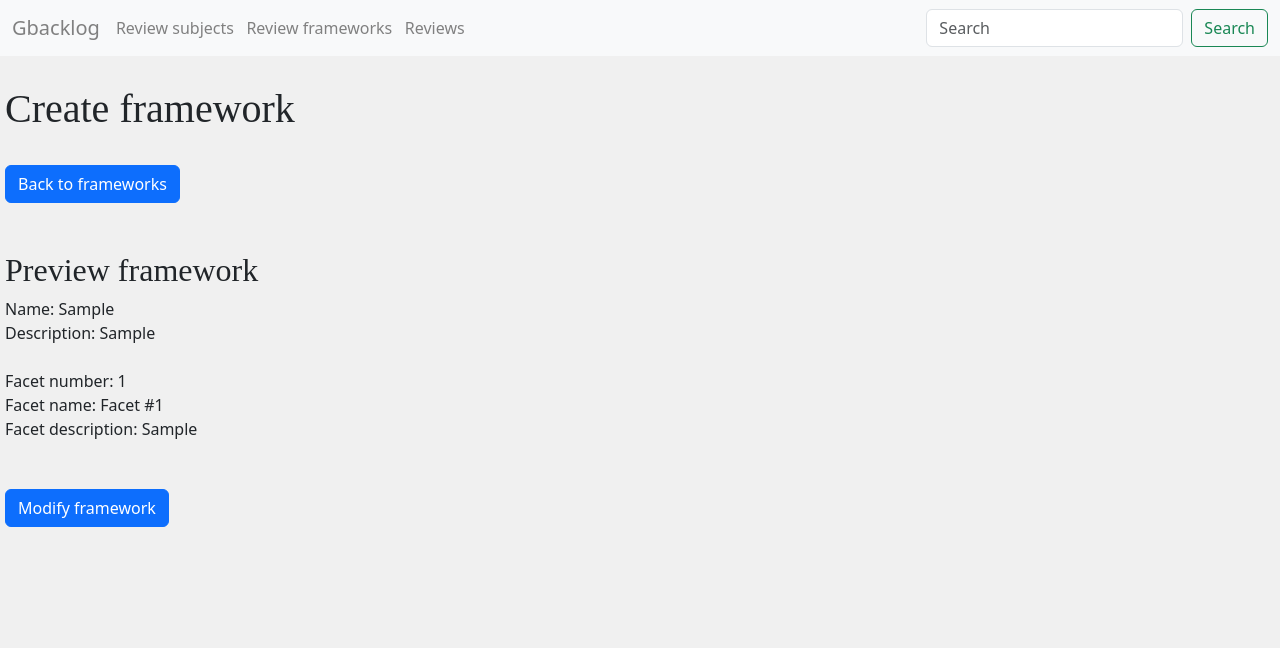
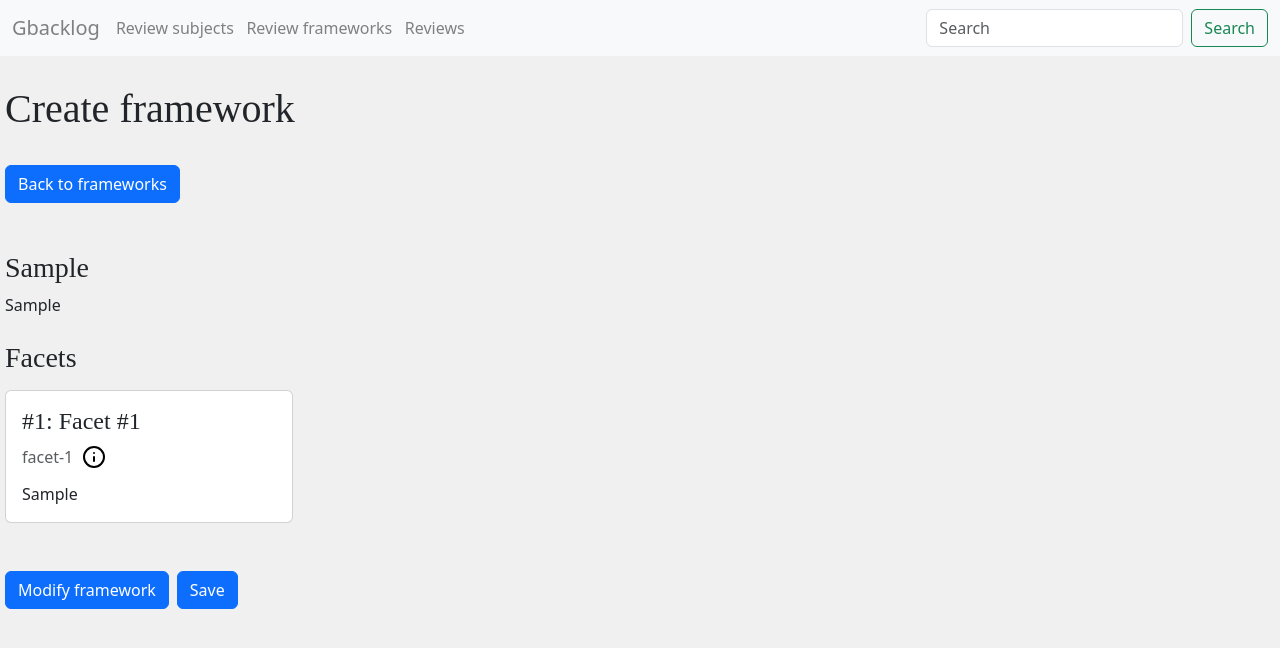
Before and after one commit to tomaslinden/gbacklog_ui, a React (Vite) app: page /createFramework in a window 1280 px wide. Both pictures are taken after typing "Sample", "Sample", "Sample" into the empty fields and a click on the button "Preview framework". Shown: the top 648 px of the page. Built offline with nearby package versions, Linux system fonts and the light colour scheme.

Commit message:
Style preview framework page
Rename FramworkView to FrameworkPreview

```diff
--- a/package.json
+++ b/package.json
@@ -26,7 +26,9 @@
     "axios": "^1.7.4",
     "bootstrap": "^5.3.3",
     "react": "^18.3.1",
+    "react-bootstrap": "^2.10.4",
     "react-dom": "^18.3.1",
+    "react-feather": "^2.0.10",
     "react-router-dom": "^6.26.1"
   },
   "devDependencies": {
--- a/src/App.css
+++ b/src/App.css
@@ -8,6 +8,6 @@
   color: gray;
 }
 
-h1, h2 {
+h1, h2, h3, h4, h5, h6 {
   font-family: serif;
 }
--- /dev/null
+++ b/src/components/common/ConfirmationAlert.jsx
@@ -0,0 +1,11 @@
+export const ConfirmationAlert = ({
+    title, subtitle, affirmativeText, handleAffermative, cancelText, handleCancel,
+}) => (
+    <div className="alert alert-warning alert-dismissible fade show mt-4" role="alert">
+        <div><strong>{title}</strong></div>
+        {subtitle && <div>{subtitle}</div>}
+        <button type="button" className="btn btn-warning mt-3" onClick={handleAffermative}>{affirmativeText}</button>
+        <button type="button" className="btn btn-primary mt-3 ms-2" onClick={handleCancel}>{cancelText}</button>
+        <button type="button" className="btn-close" data-bs-dismiss="alert" aria-label="Close" onClick={handleCancel}></button>
+    </div>
+);
--- a/src/components/frameworks/FrameworkCreate.jsx
+++ b/src/components/frameworks/FrameworkCreate.jsx
@@ -1,7 +1,7 @@
 import { useState } from 'react'
 import { Link } from 'react-router-dom';
 import FrameworkCreateForm from './FrameworkCreateForm'
-import FrameworkView from './FrameworkView'
+import FrameworkPreview from './FrameworkPreview'
 
 const FrameworkCreate = ({ frameworkService, mode }) => {
 
@@ -10,8 +10,6 @@ const FrameworkCreate = ({ frameworkService, mode }) => {
     const [frameworkDescription, setFrameworkDescription] = useState('')
     const [facets, setFacets] = useState([])
 
-    console.log('FrameworkCreate props', frameworkName, frameworkDescription, facets)
-
     return (<>
         <h1>Create framework</h1>
 
@@ -19,7 +17,7 @@ const FrameworkCreate = ({ frameworkService, mode }) => {
             <button type='button' className='btn btn-primary mt-4'>Back to frameworks</button>
         </Link>
 
-        {isPreview && <FrameworkView {...{ frameworkName, frameworkDescription, facets, setIsPreview }} />}
+        {isPreview && <FrameworkPreview {...{ frameworkService, frameworkName, frameworkDescription, facets, setIsPreview }} />}
 
         {!isPreview && <FrameworkCreateForm {...{
             frameworkService,
--- a/src/components/frameworks/FrameworkCreateForm.jsx
+++ b/src/components/frameworks/FrameworkCreateForm.jsx
@@ -7,7 +7,7 @@ const trimAndRemoveDuplicateWhitespace = oldString => {
 }
 
 const formFacetHandleFromName = name => {
-    let handle = structuredClone(name)
+    let handle = structuredClone(name).toLowerCase()
     handle = trimAndRemoveDuplicateWhitespace(handle)
     handle = handle.replace(/\s+/g,'-')
     handle = handle.replace(/[^0-9a-z\-]/gi, '')
@@ -235,6 +235,7 @@ const FrameworkCreateForm = ({
                             />
                             <div id='frameworkNameHelp' className='form-text'>A human-friendly name for facet #{index + 1}</div>
                         </div>
+                        {/* Todo: make handles editable (along with a "generate" button) */}
                         <div className='mb-4 col-md-4 mt-2'>
                             <label htmlFor='frameworkDescription' className='form-label'>Description for facet #{index + 1}</label>
                             <input
@@ -253,7 +254,7 @@ const FrameworkCreateForm = ({
                             <button className='btn btn-primary' onClick={(event) => {
                                 deleteFacet(event, index)
                             }}>
-                                Delete
+                                Delete facet
                             </button>
                         </div>
                     </div>
--- /dev/null
+++ b/src/components/frameworks/FrameworkPreview.jsx
@@ -0,0 +1,85 @@
+import { useState } from 'react'
+import Tooltip from 'react-bootstrap/Tooltip';
+import Button from 'react-bootstrap/Button';
+import OverlayTrigger from 'react-bootstrap/OverlayTrigger'
+import { Info } from 'react-feather';
+import { ConfirmationAlert } from '../common/ConfirmationAlert';
+
+const FrameworkPreview = ({ frameworkName, frameworkDescription, facets, setIsPreview }) => {
+    const [isFrameworkCreateSuccess, setFrameworkCreateSuccess] = useState(false)
+    const [isShowFrameworkCreateWarning, setShowFrameworkCreateWarning] = useState(false)
+
+    const handleDescription = 'This is a programmatic name for the facet. It is used to reference the framework\'s facets in reviews.'
+
+    const handleFramworkSave = () => {
+    }
+
+    return (
+        <>
+            {isFrameworkCreateSuccess && (
+                <div className="alert alert-success mt-4" role="alert">
+                    Framework saved
+                </div>
+            )}
+
+            {isShowFrameworkCreateWarning && (<>
+                <ConfirmationAlert
+                    title='Are you sure you want to save this framework?'
+                    affirmativeText='Save'
+                    handleAffermative={() => {
+                        console.log('Save framework')
+                    }}
+                    cancelText='Cancel'
+                    handleCancel={() => setShowFrameworkCreateWarning(false)}
+                />
+            </>)}
+
+            <h3 className='mt-5'>{frameworkName}</h3>
+            <div>{frameworkDescription}</div>
+            <h3 className='mt-4'>Facets</h3>
+            {facets.map(({ name, handle, description }, index) => {
+                return (
+                    <div key={index} className="card mt-3" style={{width: '18rem'}}>
+                        <div className="card-body">
+                            <h4 className="card-title">#{index + 1}: {name}</h4>
+                            <div
+                                className="card-subtitle mb-2 text-body-secondary"
+                                aria-label={handleDescription}
+                                style={{display: 'flex', alignItems: 'center'}}
+                            >
+                                {handle}
+                                <OverlayTrigger
+                                    delay={{ hide: 450, show: 300 }}
+                                    overlay={(props) => (
+                                        <Tooltip {...props}>{handleDescription}</Tooltip>
+                                    )}
+                                >
+                                    {/* Todo: Add a suitable aria label for the tooltip so that it becomes accessible */}
+                                    <Button
+                                        className="btn btn-light btn-sm"
+                                        style={{backgroundColor: 'transparent', borderColor: 'transparent'}}
+                                    ><Info size="24" /></Button>
+                                </OverlayTrigger>
+                            </div>
+                            <p className="card-text">{description}</p>
+                        </div>
+                    </div>
+                )
+            })}
+
+            <div className='col-12 mt-5'>
+                <button className='btn btn-primary me-2' type='submit' disabled={false} onClick={() => setIsPreview(false)}>
+                    Modify framework
+                </button>
+                <button className='btn btn-primary' type='submit' disabled={false} onClick={() => {
+                    setShowFrameworkCreateWarning(true)
+                    window.scrollTo(0, 0)
+                }}>
+                    Save
+                </button>
+            </div>
+        </>
+    )
+}
+
+export default FrameworkPreview
--- a/src/components/frameworks/FrameworkView.jsx
+++ /dev/null
@@ -1,27 +0,0 @@
-// import { Link } from 'react-router-dom';
-
-const FrameworkView = ({ frameworkName, frameworkDescription, facets, setIsPreview }) => {
-    return (<>
-        {/* Todo finalize UI */}
-        <h2 className='mt-5'>Preview framework</h2>
-        Name: {frameworkName}<br />
-        Description: {frameworkDescription}<br />
-        {facets.map(({ name, description }, index) => {
-            console.log('facet', name, description)
-            return (<>
-                <br />
-                Facet number: {index + 1}<br />
-                Facet name: {name}<br />
-                Facet description: {description}<br />
-            </>)
-        })}
-
-        <div className='col-12 mt-5'>
-            <button className='btn btn-primary' type='submit' disabled={false} onClick={() => setIsPreview(false)}>
-                Modify framework
-            </button>
-        </div>
-    </>)
-}
-
-export default FrameworkView
--- a/src/components/subjects/Subjects.jsx
+++ b/src/components/subjects/Subjects.jsx
@@ -1,5 +1,6 @@
 import { useState, useEffect } from 'react'
 import { Link } from "react-router-dom";
+import { ConfirmationAlert } from '../common/ConfirmationAlert';
 
 const Subjects = ({ subjectService }) => {
     const [subjects, setSubjects] = useState([])
@@ -54,26 +55,20 @@ const Subjects = ({ subjectService }) => {
                 </div>
             )}
 
-            {isShowSubjectDeleteWarning && (
-                <div className="alert alert-warning alert-dismissible fade show mt-4" role="alert">
-                    <strong>Are you sure you want to delete this subject?</strong>
-                    <div>{subjectSelectedForDeletion.name}</div>
-                    <button type="button" className="btn btn-danger mt-2 ms-2" onClick={handleSubjectDelete}>Yes</button>
-                    <button type="button" className="btn btn-primary mt-2 ms-2" onClick={closeSubjectDeletionDialog}>No</button>
-                    <button type="button" className="btn-close" data-bs-dismiss="alert" aria-label="Close" onClick={closeSubjectDeletionDialog}></button>
-                </div>
-            )}
+            {isShowSubjectDeleteWarning && (<>
+                <ConfirmationAlert
+                    title='Are you sure you want to delete this subject?'
+                    subtitle={subjectSelectedForDeletion.name}
+                    affirmativeText='Delete'
+                    handleAffermative={handleSubjectDelete}
+                    cancelText='Cancel'
+                    handleCancel={closeSubjectDeletionDialog}
+                />
+            </>)}
 
             <ul className="list-group mt-4">
                 {subjects.map(subject =>
                     <li key={subject.id} className="list-group-item">
-                        {/* <div style={{display: 'flex', justifyContent: 'space-between'}}>
-                            <div>{subject.name}</div>
-                            <div>
-                                <button type="button" className="btn btn-primary mt-4">Modify</button>
-                                <button type="button" className="btn btn-primary mt-4">Delete</button>
-                            </div>
-                        </div> */}
                         <div className="d-flex justify-content-between">
                             <div className="d-flex align-items-center">{subject.name}</div>
                             <div className="p-2"></div>
@@ -90,6 +85,7 @@ const Subjects = ({ subjectService }) => {
                                     onClick={() => {
                                         setSubjectSelectedForDeletion(subject)
                                         setShowSubjectDeleteWarning(true)
+                                        window.scrollTo(0, 0)
                                     }}
                                     disabled={isSubjectDeleteSuccess}
                                 >Delete</button>
```
Also changed, not shown: 2 other files (tests, documents, lock files or other folders).
